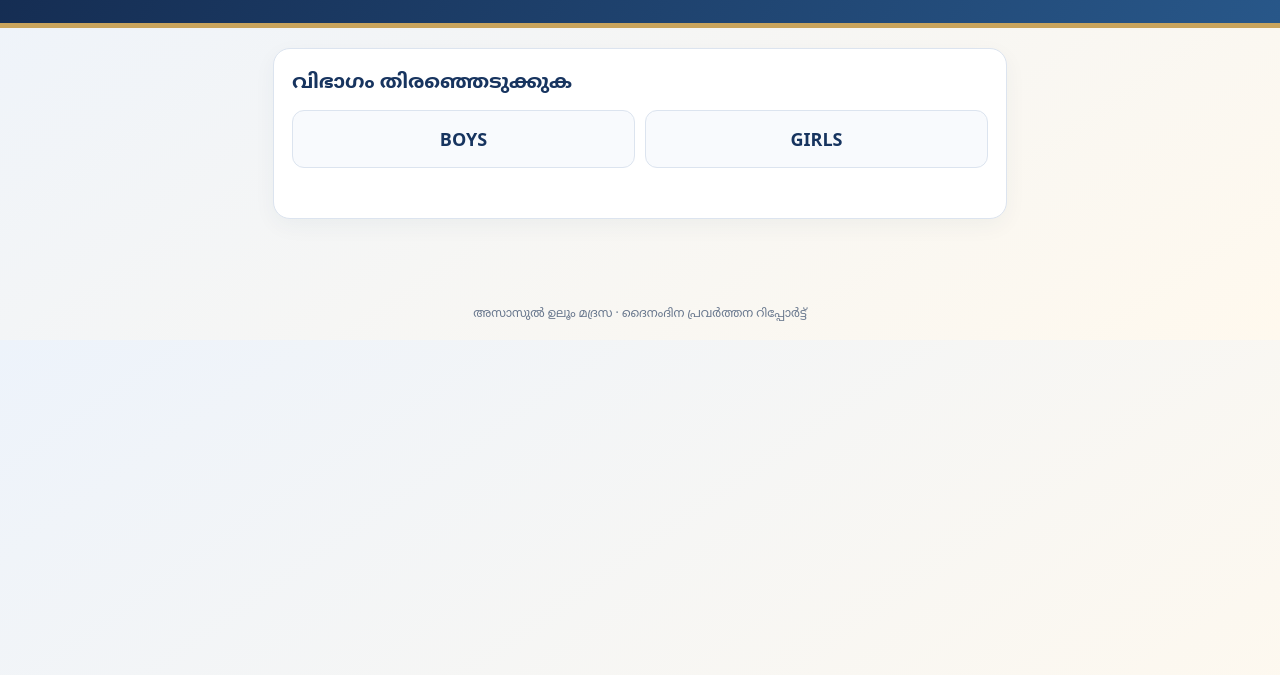
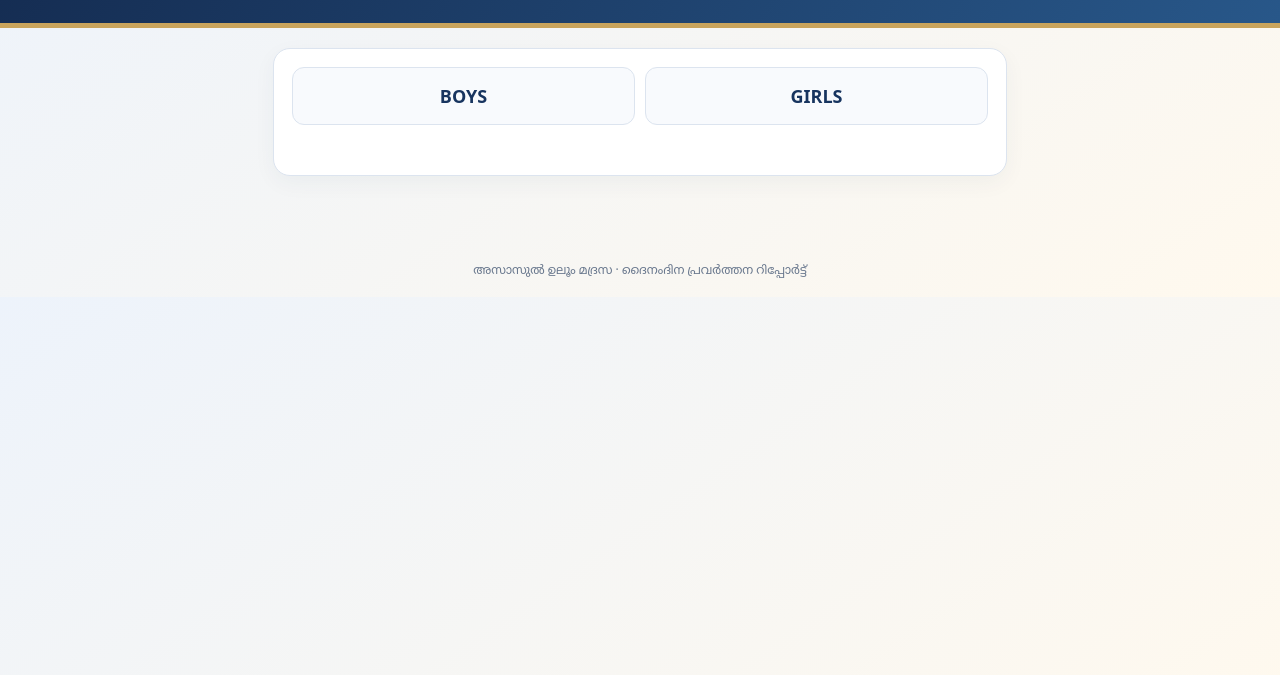
Before and after one commit to shahuldarimi984-spec/madrasa-results-2026, a plain HTML site: page plus1-daily.html in a window 1280 px wide. Shown: the part 125-800 px from the top of the page. Drawn offline with nearby package versions, Linux system fonts and the light colour scheme.

Commit message:
Add files via upload

```diff
--- a/plus1-daily.html
+++ b/plus1-daily.html
@@ -34,7 +34,7 @@ footer{text-align:center;padding:18px;color:var(--muted);font-size:12px}@media(m
 <header><h1>അസാസുൽ ഉലൂം മദ്രസ</h1><p>ക്ലാസ് പ്ലസ് വൺ · ദൈനംദിന പ്രവർത്തന റിപ്പോർട്ട്</p><p class="small" style="color:#e7edf7">പനക്കോട്</p></header>
 <main>
 <section class="panel" id="loginPanel">
- <div id="genderScreen"><h2>വിഭാഗം തിരഞ്ഞെടുക്കുക</h2><div class="choice-grid"><button class="choice" id="boys">BOYS</button><button class="choice" id="girls">GIRLS</button></div></div>
+ <div id="genderScreen"><div class="choice-grid"><button class="choice" id="boys">BOYS</button><button class="choice" id="girls">GIRLS</button></div></div>
  <div id="studentScreen" class="hidden"><button class="back-link" id="backGender">← മടങ്ങുക</button><h2 id="genderTitle"></h2><div class="name-list" id="names"></div></div>
  <div id="dobScreen" class="hidden"><button class="back-link" id="backNames">← പേരുകളിലേക്ക്</button><div class="selected" id="chosenName"></div><label for="dob">ജനനത്തീയതി</label><input id="dob" type="date"><p class="small">രജിസ്റ്ററിലുള്ള ജനനത്തീയതി തിരഞ്ഞെടുക്കുക.</p><button class="primary" id="login">പ്രവേശിക്കുക</button></div>
  <p id="loginStatus" class="status" role="status"></p>
```
Also changed, not shown: class1-daily-v2.html (+1 -1 lines), class10-daily.html (+1 -1 lines), class2-daily-fixed.html (+1 -1 lines), class3-daily-fixed.html (+1 -1 lines), class4-daily-fixed.html (+1 -1 lines), class5-daily.html (+1 -1 lines), class6-daily.html (+1 -1 lines), class7-daily.html (+1 -1 lines), class8-daily.html (+1 -1 lines), class9-daily.html (+1 -1 lines), plus2-daily.html (+1 -1 lines).
